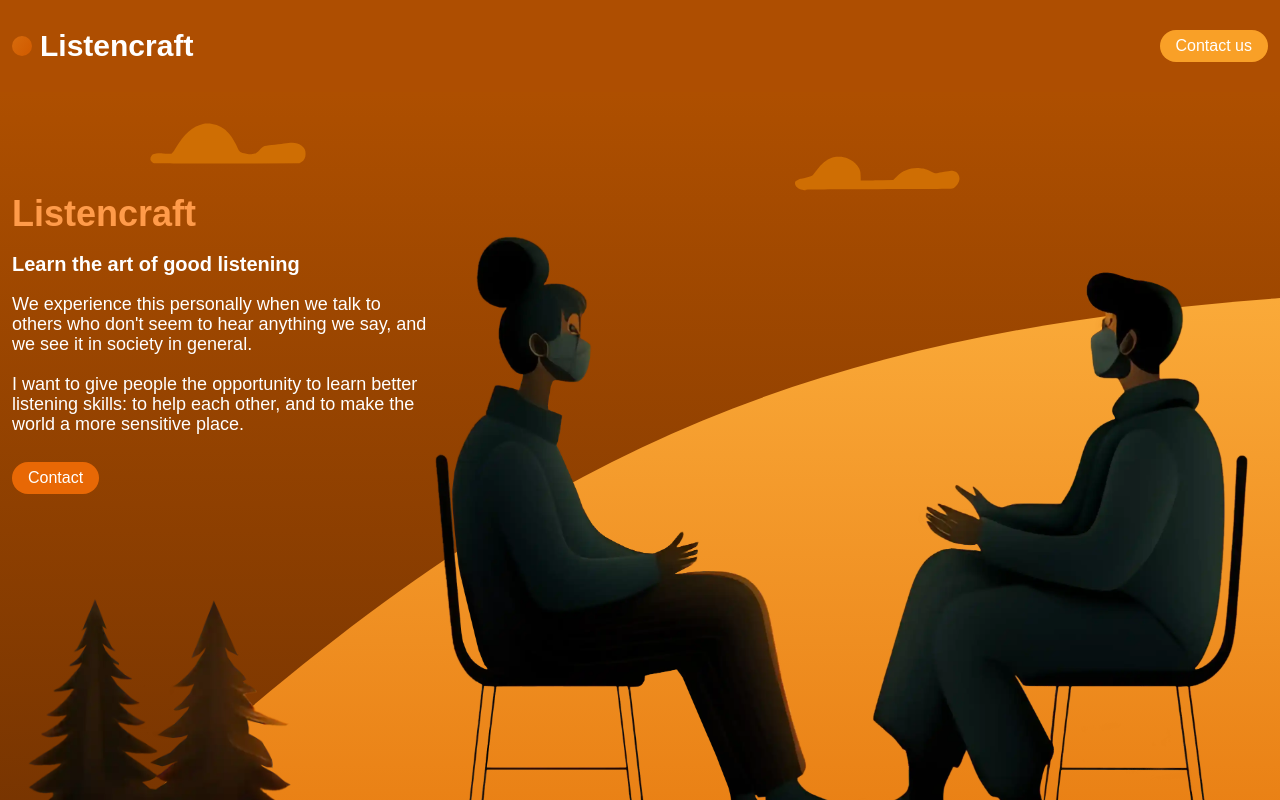
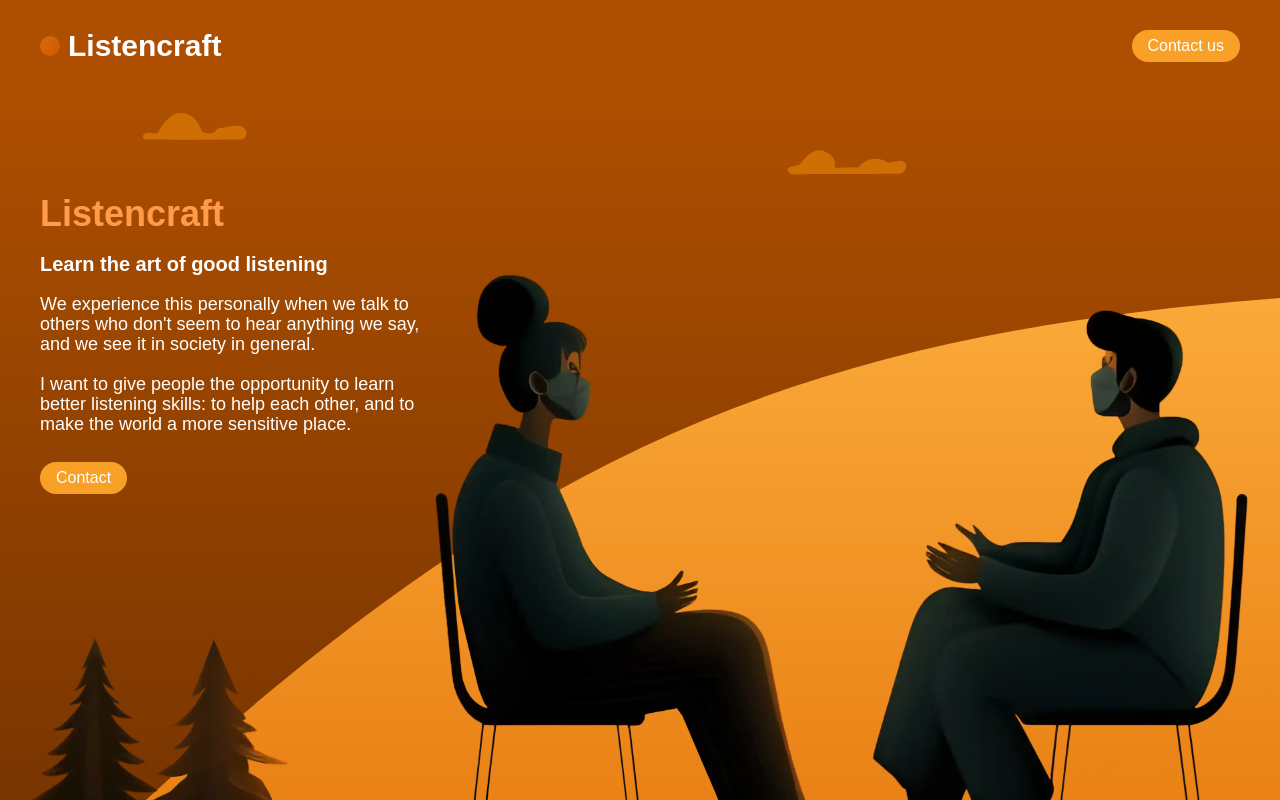
Before and after one commit to listencraft/website, a Next.js app: page / in a window 1280 px wide. Shown: the top 800 px of the page. Built offline with nearby package versions, Linux system fonts and the light colour scheme.

Commit message:
Styling HeroSection (finished)

```diff
--- a/components/Header.tsx
+++ b/components/Header.tsx
@@ -1,11 +1,11 @@
 const Header = () => {
   return (
-    <header className="px-3 py-7 flex justify-between items-center bg-bgHeader">
+    <header className="px-3 py-7 flex justify-between items-center bg-bgHeader md:px-10">
       <div className="flex justify-between items-center self-center">
         <div className="logo-circle w-5 h-5 rounded-full"></div>
         <h1 className="ml-2 text-3xl text-white font-semibold">Listencraft</h1>
       </div>
-      <button className="text-white bg-btnColor1 py-1 px-4 rounded-3xl transition ease-in-out duration-500 hover:bg-btnColorHover">
+      <button className="text-white bg-btnColor1 py-1 px-4 rounded-3xl transition ease-in-out duration-500 hover:bg-btnColorHover 2xl:text-xl">
         Contact us
       </button>
     </header>
--- a/components/HeroSection.module.css
+++ b/components/HeroSection.module.css
@@ -1,7 +1,7 @@
 .hero_container {
   background: linear-gradient(180deg, #ae4f00 0%, #6e3001 100%);
   padding-bottom: 50%;
-  z-index: -1;
+  z-index: 0;
 }
 
 .cloud_1 {
@@ -22,7 +22,7 @@
 
 .text_section {
   padding-top: 20%;
-  z-index: 2;
+  /* z-index: 2; */
 }
 
 .image_container {
@@ -45,11 +45,12 @@
   position: absolute;
   z-index: 0;
   bottom: 0;
+  width: 100%;
 }
 
 .trees {
   position: absolute;
-  bottom: 10%;
+  bottom: 7%;
   left: -3%;
   z-index: 1;
   width: 30%;
@@ -59,7 +60,7 @@
 .people {
   position: absolute;
   z-index: 1;
-  bottom: 10%;
+  bottom: 7%;
   right: 2%;
   width: 68%;
   height: auto;
@@ -77,6 +78,11 @@
   .text_section {
     padding-top: 8%;
   }
+
+  .trees {
+    width: 25%;
+    left: 0;
+  }
 }
 
 @media (min-width: 1024px) {
@@ -87,15 +93,24 @@
   .people {
     width: 64%;
   }
-
-  .trees {
-    width: 25%;
-    left: 0;
-  }
 }
 
 @media (min-width: 1280px) {
   .hero_container {
     padding-bottom: 35%;
   }
+
+  .cloud_1 {
+    width: 10%;
+  }
+
+  .cloud_2 {
+    width: 13%;
+  }
 }
+
+@media (min-width: 1536px) {
+  .hero_container {
+    padding-bottom: 45%;
+  }
+}
--- a/components/HeroSection.tsx
+++ b/components/HeroSection.tsx
@@ -15,12 +15,14 @@ const HeroSection = () => {
         src="/assets/svg/cloud_2.svg"
         alt="cloud_2"
       />
-      <div className={`${styles.text_section} px-3`}>
-        <h1 className="text-title text-4xl font-semibold">Listencraft</h1>
-        <h2 className="mt-4 text-white text-xl font-semibold">
+      <div className={`${styles.text_section} px-3 md:px-10`}>
+        <h1 className="text-title text-4xl font-semibold 2xl:text-5xl">
+          Listencraft
+        </h1>
+        <h2 className="mt-4 text-white text-xl font-semibold 2xl:text-2xl">
           Learn the art of good listening
         </h2>
-        <div className="mt-4 text-white font-extralight text-lg leading-5 md:w-1/2 lg:w-1/3">
+        <div className="mt-4 text-white font-extralight text-lg leading-5 md:w-1/2  lg:w-1/3 2xl:text-xl">
           <p>
             We experience this personally when we talk to others who don't seem
             to hear anything we say, and we see it in society in general.
@@ -31,7 +33,7 @@ const HeroSection = () => {
             place.
           </p>
         </div>
-        <button className="mt-7 text-white bg-btnColor2 py-1 px-4 rounded-3xl transition ease-in-out duration-500 hover:bg-btnColorHover">
+        <button className="mt-7 text-white bg-btnColor1 py-1 px-4 rounded-3xl transition ease-in-out duration-500 hover:bg-btnColorHover ">
           Contact
         </button>
       </div>
```
